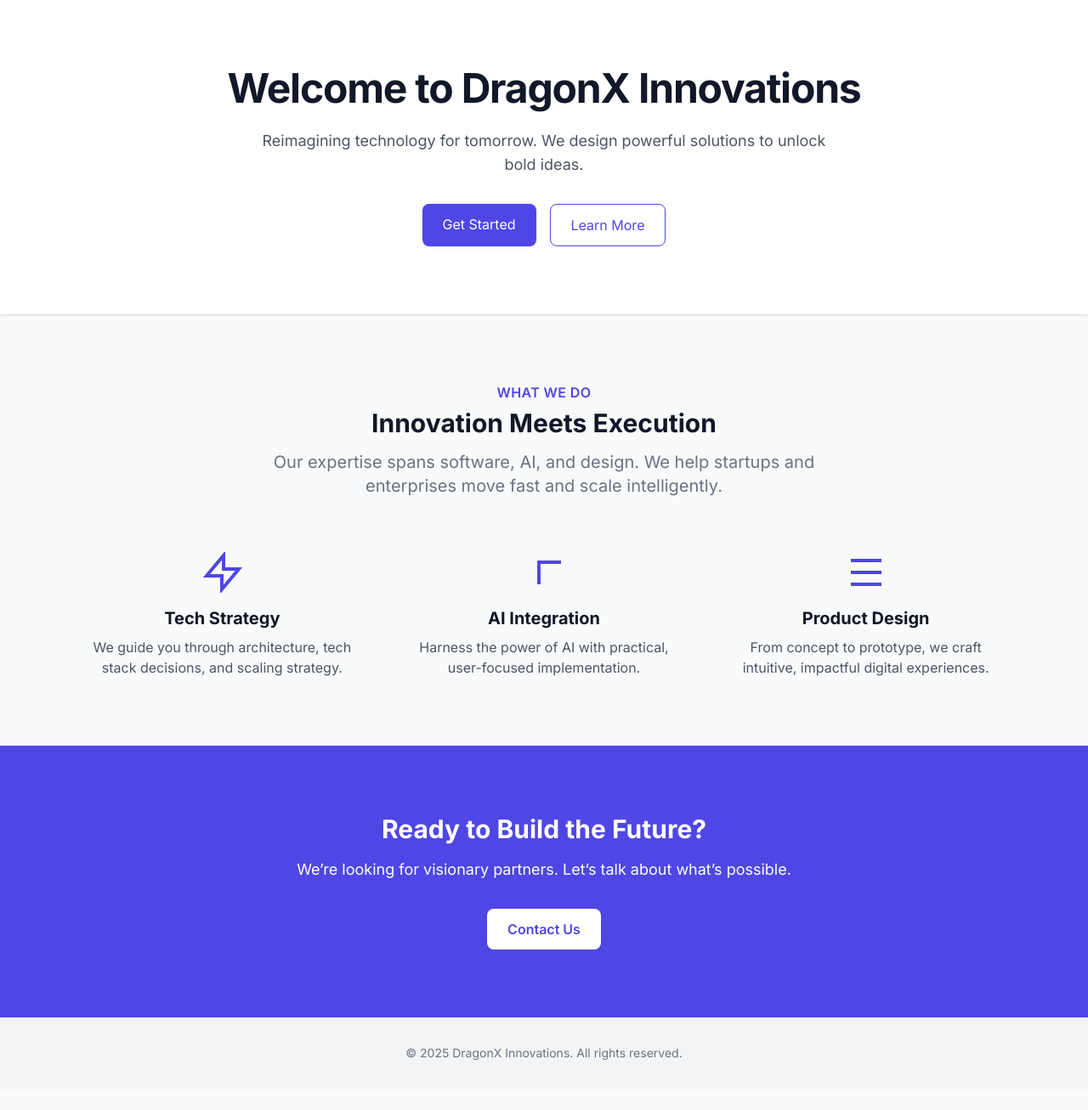
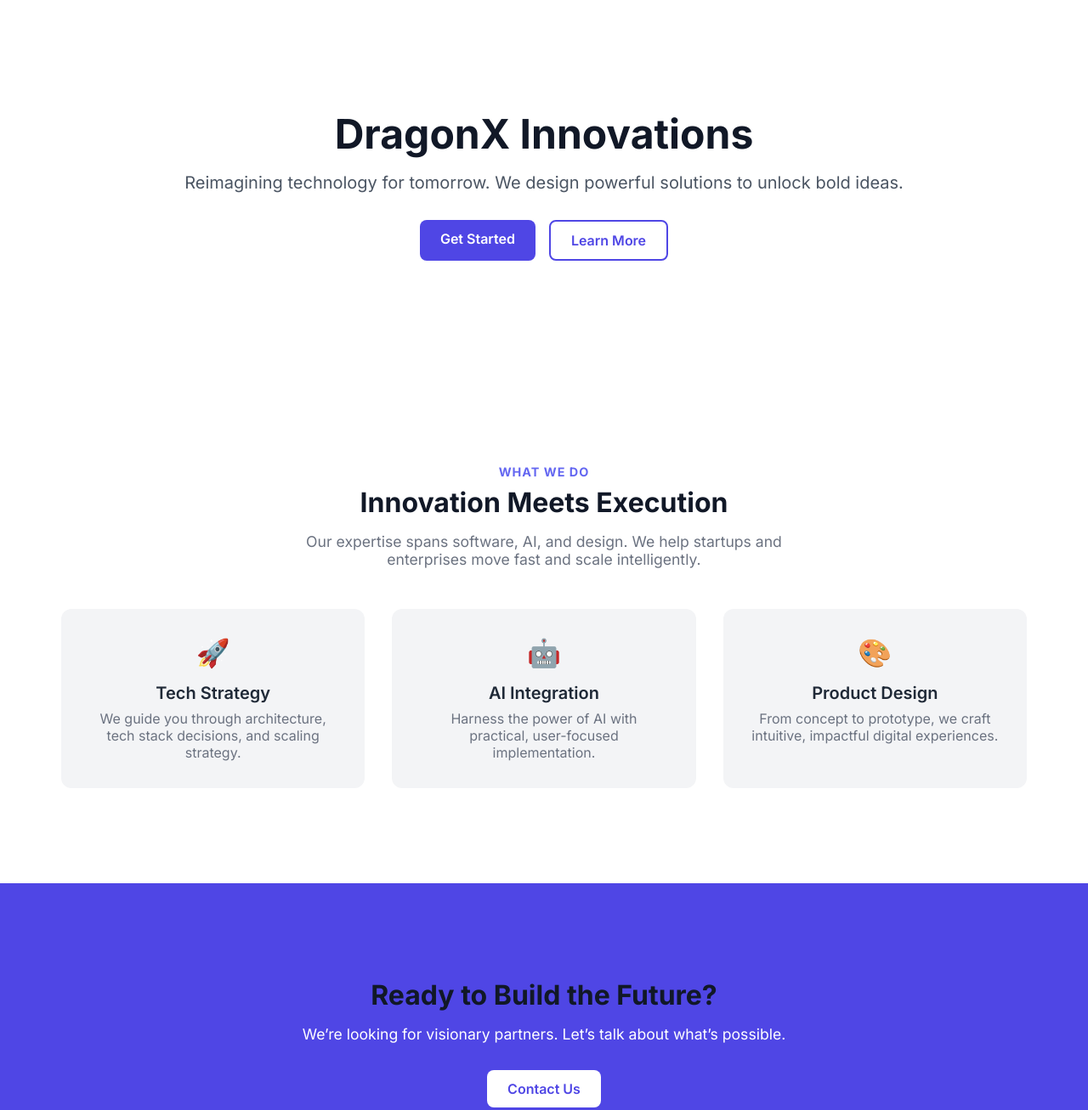
Before and after one commit to virenwong/startup-landing-page, a plain HTML site: page index.html in a window 1280 px wide. Shown: the top 1307 px of the page at 85% size. Before the commit the page ends 1282 px from the top, so only its background shows below. Drawn offline with nearby package versions, Linux system fonts and the light colour scheme.

Commit message:
Add files via upload

```diff
--- a/index.html
+++ b/index.html
@@ -2,95 +2,259 @@
 <html lang="en">
 <head>
   <meta charset="UTF-8" />
-  <meta name="viewport" content="width=device-width, initial-scale=1.0" />
+  <meta name="viewport" content="width=device-width, initial-scale=1.0"/>
   <title>DragonX Innovations</title>
-  <meta name="description" content="Reimagining technology for tomorrow.">
-  <link href="https://cdn.jsdelivr.net/npm/tailwindcss@2.2.19/dist/tailwind.min.css" rel="stylesheet">
   <link href="https://fonts.googleapis.com/css2?family=Inter:wght@400;600;700&display=swap" rel="stylesheet">
   <style>
-    body { font-family: 'Inter', sans-serif; }
+    /* Base Reset and Typography */
+    * {
+      margin: 0;
+      padding: 0;
+      box-sizing: border-box;
+    }
+    html, body {
+      font-family: 'Inter', sans-serif;
+      color: #1f2937;
+      background-color: #f9fafb;
+    }
+
+    a {
+      text-decoration: none;
+      color: inherit;
+    }
+
+    h1, h2, h3 {
+      color: #111827;
+    }
+
+    /* Layout Containers */
+    .container {
+      max-width: 1200px;
+      margin: 0 auto;
+      padding: 2rem;
+    }
+
+    header {
+      background: #ffffff;
+      padding: 6rem 0;
+      text-align: center;
+      box-shadow: 0 2px 6px rgba(0, 0, 0, 0.05);
+    }
+
+    header h1 {
+      font-size: 3rem;
+      font-weight: 800;
+    }
+
+    header p {
+      margin-top: 1rem;
+      font-size: 1.25rem;
+      color: #4b5563;
+    }
+
+    .buttons {
+      margin-top: 2rem;
+      display: flex;
+      justify-content: center;
+      gap: 1rem;
+    }
+
+    .btn {
+      padding: 0.75rem 1.5rem;
+      border-radius: 8px;
+      font-weight: 600;
+      transition: all 0.3s ease;
+      cursor: pointer;
+    }
+
+    .btn-primary {
+      background-color: #4f46e5;
+      color: #fff;
+    }
+
+    .btn-primary:hover {
+      background-color: #4338ca;
+    }
+
+    .btn-outline {
+      border: 2px solid #4f46e5;
+      color: #4f46e5;
+      background-color: transparent;
+    }
+
+    .btn-outline:hover {
+      background-color: #eef2ff;
+    }
+
+    /* Features Section */
+    section.features {
+      background-color: #ffffff;
+      padding: 5rem 2rem;
+      text-align: center;
+    }
+
+    section.features h2 {
+      text-transform: uppercase;
+      font-size: 0.9rem;
+      color: #6366f1;
+      letter-spacing: 1px;
+      font-weight: 700;
+    }
+
+    section.features h3 {
+      font-size: 2rem;
+      font-weight: 700;
+      margin-top: 0.5rem;
+    }
+
+    section.features p.intro {
+      margin: 1rem auto 2rem;
+      font-size: 1.1rem;
+      max-width: 600px;
+      color: #6b7280;
+    }
+
+    .feature-grid {
+      display: grid;
+      grid-template-columns: repeat(auto-fit, minmax(250px, 1fr));
+      gap: 2rem;
+      margin-top: 3rem;
+    }
+
+    .feature-card {
+      background-color: #f3f4f6;
+      border-radius: 12px;
+      padding: 2rem;
+      transition: transform 0.3s ease, box-shadow 0.3s ease;
+    }
+
+    .feature-card:hover {
+      transform: translateY(-5px);
+      box-shadow: 0 10px 20px rgba(0,0,0,0.08);
+    }
+
+    .feature-icon {
+      font-size: 2rem;
+      color: #6366f1;
+      margin-bottom: 1rem;
+    }
+
+    .feature-title {
+      font-size: 1.25rem;
+      font-weight: 600;
+    }
+
+    .feature-description {
+      color: #6b7280;
+      margin-top: 0.5rem;
+      font-size: 1rem;
+    }
+
+    /* Contact Section */
+    section.contact {
+      background-color: #4f46e5;
+      color: white;
+      padding: 5rem 2rem;
+      text-align: center;
+    }
+
+    section.contact h2 {
+      font-size: 2rem;
+      font-weight: 700;
+    }
+
+    section.contact p {
+      margin-top: 1rem;
+      font-size: 1.1rem;
+    }
+
+    .contact-btn {
+      margin-top: 2rem;
+      display: inline-block;
+      background-color: #ffffff;
+      color: #4f46e5;
+      font-weight: 600;
+      padding: 0.75rem 1.5rem;
+      border-radius: 8px;
+      transition: background-color 0.3s ease;
+    }
+
+    .contact-btn:hover {
+      background-color: #e0e7ff;
+    }
+
+    /* Footer */
+    footer {
+      background-color: #f3f4f6;
+      padding: 2rem;
+      text-align: center;
+      font-size: 0.9rem;
+      color: #6b7280;
+    }
+
+    @media (max-width: 640px) {
+      header h1 {
+        font-size: 2.25rem;
+      }
+      section.features h3 {
+        font-size: 1.5rem;
+      }
+    }
   </style>
 </head>
-<body class="bg-gray-50 text-gray-900">
+<body>
 
   <!-- Hero Section -->
-  <section class="bg-white shadow">
-    <div class="max-w-7xl mx-auto px-4 py-20 sm:px-6 lg:px-8 text-center">
-      <h1 class="text-4xl sm:text-5xl font-extrabold tracking-tight text-gray-900">Welcome to DragonX Innovations</h1>
-      <p class="mt-6 text-lg text-gray-600 max-w-2xl mx-auto">
-        Reimagining technology for tomorrow. We design powerful solutions to unlock bold ideas.
-      </p>
-      <div class="mt-8 flex justify-center space-x-4">
-        <a href="#contact" class="px-6 py-3 text-white bg-indigo-600 rounded-lg shadow hover:bg-indigo-700 transition">
-          Get Started
-        </a>
-        <a href="#features" class="px-6 py-3 text-indigo-600 border border-indigo-600 rounded-lg hover:bg-indigo-50 transition">
-          Learn More
-        </a>
+  <header>
+    <div class="container">
+      <h1>DragonX Innovations</h1>
+      <p>Reimagining technology for tomorrow. We design powerful solutions to unlock bold ideas.</p>
+      <div class="buttons">
+        <a href="#contact" class="btn btn-primary">Get Started</a>
+        <a href="#features" class="btn btn-outline">Learn More</a>
       </div>
     </div>
-  </section>
+  </header>
 
   <!-- Features Section -->
-  <section id="features" class="py-20">
-    <div class="max-w-6xl mx-auto px-4 sm:px-6 lg:px-8">
-      <div class="text-center">
-        <h2 class="text-base text-indigo-600 font-semibold tracking-wide uppercase">What We Do</h2>
-        <p class="mt-2 text-3xl leading-8 font-extrabold text-gray-900">Innovation Meets Execution</p>
-        <p class="mt-4 max-w-2xl text-xl text-gray-500 mx-auto">
-          Our expertise spans software, AI, and design. We help startups and enterprises move fast and scale intelligently.
-        </p>
-      </div>
+  <section class="features" id="features">
+    <div class="container">
+      <h2>What We Do</h2>
+      <h3>Innovation Meets Execution</h3>
+      <p class="intro">Our expertise spans software, AI, and design. We help startups and enterprises move fast and scale intelligently.</p>
 
-      <div class="mt-16 grid grid-cols-1 md:grid-cols-3 gap-12">
-        <div class="text-center">
-          <div class="text-indigo-600 mb-4">
-            <svg class="mx-auto h-12 w-12" fill="none" stroke="currentColor" stroke-width="2"
-              viewBox="0 0 24 24">
-              <path d="M13 2L3 14h9v8l10-12h-9z" />
-            </svg>
-          </div>
-          <h3 class="text-xl font-bold text-gray-900">Tech Strategy</h3>
-          <p class="mt-2 text-gray-600">We guide you through architecture, tech stack decisions, and scaling strategy.</p>
+      <div class="feature-grid">
+        <div class="feature-card">
+          <div class="feature-icon">🚀</div>
+          <div class="feature-title">Tech Strategy</div>
+          <div class="feature-description">We guide you through architecture, tech stack decisions, and scaling strategy.</div>
         </div>
-        <div class="text-center">
-          <div class="text-indigo-600 mb-4">
-            <svg class="mx-auto h-12 w-12" fill="none" stroke="currentColor" stroke-width="2"
-              viewBox="0 0 24 24">
-              <path d="M9 19V6h13M5 6h.01M5 12h.01M5 18h.01" />
-            </svg>
-          </div>
-          <h3 class="text-xl font-bold text-gray-900">AI Integration</h3>
-          <p class="mt-2 text-gray-600">Harness the power of AI with practical, user-focused implementation.</p>
+        <div class="feature-card">
+          <div class="feature-icon">🤖</div>
+          <div class="feature-title">AI Integration</div>
+          <div class="feature-description">Harness the power of AI with practical, user-focused implementation.</div>
         </div>
-        <div class="text-center">
-          <div class="text-indigo-600 mb-4">
-            <svg class="mx-auto h-12 w-12" fill="none" stroke="currentColor" stroke-width="2"
-              viewBox="0 0 24 24">
-              <path d="M3 5h18M3 12h18M3 19h18" />
-            </svg>
-          </div>
-          <h3 class="text-xl font-bold text-gray-900">Product Design</h3>
-          <p class="mt-2 text-gray-600">From concept to prototype, we craft intuitive, impactful digital experiences.</p>
+        <div class="feature-card">
+          <div class="feature-icon">🎨</div>
+          <div class="feature-title">Product Design</div>
+          <div class="feature-description">From concept to prototype, we craft intuitive, impactful digital experiences.</div>
         </div>
       </div>
     </div>
   </section>
 
   <!-- Contact Section -->
-  <section id="contact" class="bg-indigo-600 py-20">
-    <div class="max-w-3xl mx-auto px-4 sm:px-6 text-center text-white">
-      <h2 class="text-3xl font-bold">Ready to Build the Future?</h2>
-      <p class="mt-4 text-lg">We’re looking for visionary partners. Let’s talk about what’s possible.</p>
-      <a href="mailto:contact@dragonx.io" class="mt-8 inline-block bg-white text-indigo-600 font-semibold px-6 py-3 rounded-lg hover:bg-gray-100 transition">
-        Contact Us
-      </a>
+  <section class="contact" id="contact">
+    <div class="container">
+      <h2>Ready to Build the Future?</h2>
+      <p>We’re looking for visionary partners. Let’s talk about what’s possible.</p>
+      <a href="mailto:contact@dragonx.io" class="contact-btn">Contact Us</a>
     </div>
   </section>
 
   <!-- Footer -->
-  <footer class="bg-gray-100 py-8">
-    <div class="max-w-6xl mx-auto px-4 text-center text-sm text-gray-500">
+  <footer>
+    <div class="container">
       © 2025 DragonX Innovations. All rights reserved.
     </div>
   </footer>
```
